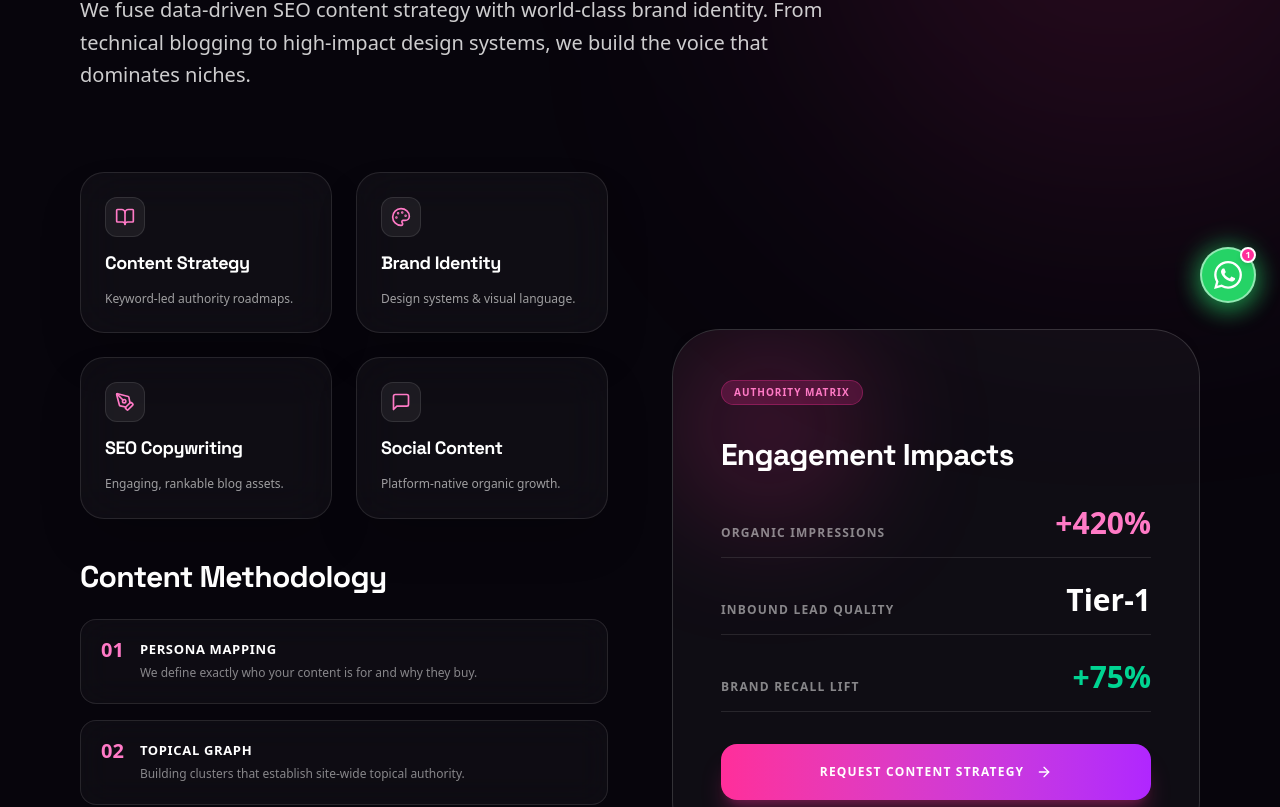
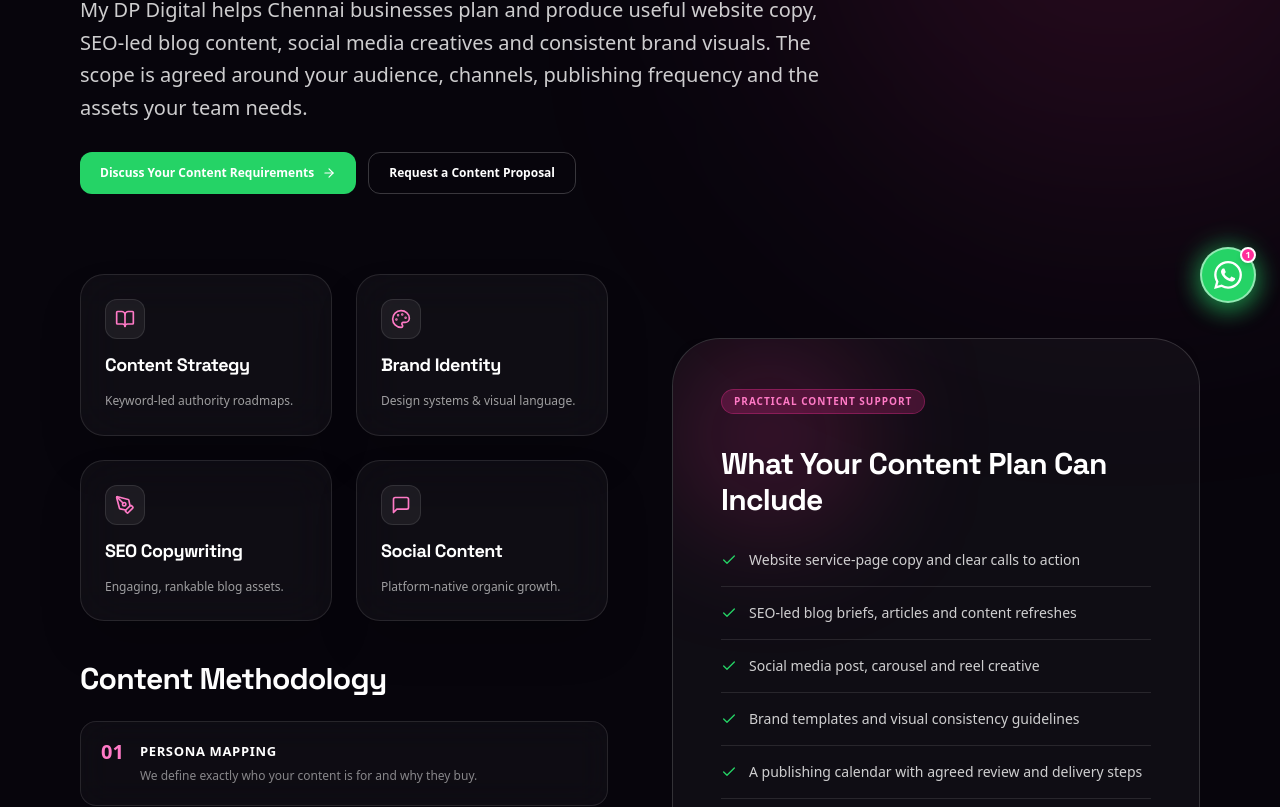
Before and after one commit to deenapriyanka00217-arch/my-dp-Digital, a React (Vite) app: page /services/content-marketing-branding in a window 1280 px wide. Shown: the part 473-1280 px from the top of the page. Built offline with nearby package versions, Linux system fonts and the light colour scheme.

Commit message:
seo: clarify content services and add enquiry CTA

```diff
--- a/src/pages/ContentBranding.tsx
+++ b/src/pages/ContentBranding.tsx
@@ -18,7 +18,7 @@ const CONTENTBRANDING_JSON_LD = [
     },
     areaServed: 'Chennai, Tamil Nadu, India',
     description:
-      'Graphic design and content writing services in Chennai, covering brand identity, SEO copywriting, and visual design for growing businesses.',
+      'Content strategy, SEO website copy, blog content, social media creatives and brand identity design for growing businesses in Chennai.',
   },
   {
     '@context': 'https://schema.org',
@@ -35,8 +35,8 @@ const ContentBrandingPage = () => {
   return (
     <>
     <PageSEO
-      title="Graphic Design & Content Writing Services in Chennai"
-      description="Graphic design and content writing services in Chennai — branding, SEO copywriting, and visual design that builds authority and drives traffic."
+      title="Content Marketing & Graphic Design in Chennai | My DP Digital"
+      description="Chennai content marketing, SEO writing, social media creatives and graphic design for businesses that need consistent, on-brand communication."
       canonicalPath="/services/content-marketing-branding"
       jsonLd={CONTENTBRANDING_JSON_LD}
     />
@@ -53,8 +53,22 @@ const ContentBrandingPage = () => {
             Content Marketing, Graphic Design <br /> <span className="text-transparent bg-clip-text bg-gradient-to-r from-[#FF2E9A] via-[#B026FF] to-[#06B6D4]">& Branding Services.</span>
           </h1>
           <p className="text-lg sm:text-xl text-white/80 leading-relaxed font-normal">
-            We fuse data-driven SEO content strategy with world-class brand identity. From technical blogging to high-impact design systems, we build the voice that dominates niches.
+            My DP Digital helps Chennai businesses plan and produce useful website copy, SEO-led blog content, social media creatives and consistent brand visuals. The scope is agreed around your audience, channels, publishing frequency and the assets your team needs.
           </p>
+          <div className="flex flex-wrap gap-3 pt-2">
+            <a
+              href={`https://wa.me/918148320217?text=${encodeURIComponent('Hi My DP Digital, I need content marketing or graphic design support. Business type: __. Required assets: __. Monthly quantity: __.')}`}
+              target="_blank"
+              rel="noopener noreferrer"
+              className="inline-flex items-center gap-2 rounded-xl bg-[#25D366] px-5 py-3 text-xs font-bold text-white transition-colors hover:bg-[#20ba59]"
+              aria-label="Discuss content marketing and graphic design on WhatsApp"
+            >
+              Discuss Your Content Requirements <ArrowRight size={14} />
+            </a>
+            <Link to="/contact" className="inline-flex items-center rounded-xl border border-white/20 px-5 py-3 text-xs font-bold text-white hover:bg-white/10">
+              Request a Content Proposal
+            </Link>
+          </div>
         </div>
 
         <div className="grid lg:grid-cols-12 gap-12 lg:gap-16 items-center mb-32">
@@ -103,28 +117,31 @@ const ContentBrandingPage = () => {
                 <div className="absolute top-0 left-0 w-48 h-48 bg-[#FF2E9A]/20 blur-3xl rounded-full" />
                 <div className="relative z-10 space-y-8">
                   <div className="inline-flex px-3 py-1 rounded-full bg-[#FF2E9A]/20 border border-[#FF2E9A]/30 text-[#FF7AC6] text-[10px] font-bold uppercase tracking-widest">
-                    Authority Matrix
+                    Practical Content Support
                   </div>
-                  <h3 className="text-3xl font-black text-white tracking-tight">Engagement Impacts</h3>
-                  <div className="space-y-6">
-                    <div className="flex items-end justify-between border-b border-white/10 pb-4">
-                      <span className="text-xs font-bold text-white/50 uppercase tracking-widest">Organic Impressions</span>
-                      <span className="text-3xl font-black text-[#FF7AC6]">+420%</span>
-                    </div>
-                    <div className="flex items-end justify-between border-b border-white/10 pb-4">
-                      <span className="text-xs font-bold text-white/50 uppercase tracking-widest">Inbound Lead Quality</span>
-                      <span className="text-3xl font-black text-white">Tier-1</span>
-                    </div>
-                    <div className="flex items-end justify-between border-b border-white/10 pb-4">
-                      <span className="text-xs font-bold text-white/50 uppercase tracking-widest">Brand Recall Lift</span>
-                      <span className="text-3xl font-black text-emerald-400">+75%</span>
-                    </div>
+                  <h3 className="text-3xl font-black text-white tracking-tight">What Your Content Plan Can Include</h3>
+                  <div className="space-y-4">
+                    {[
+                      'Website service-page copy and clear calls to action',
+                      'SEO-led blog briefs, articles and content refreshes',
+                      'Social media post, carousel and reel creative',
+                      'Brand templates and visual consistency guidelines',
+                      'A publishing calendar with agreed review and delivery steps',
+                    ].map((item) => (
+                      <div key={item} className="flex items-start gap-3 border-b border-white/10 pb-4 text-sm text-white/80">
+                        <Check size={16} className="mt-0.5 shrink-0 text-[#25D366]" />
+                        <span>{item}</span>
+                      </div>
+                    ))}
                   </div>
+                  <p className="text-xs leading-relaxed text-white/55">
+                    Deliverables and fees depend on the content formats, monthly quantity, research needs, design complexity and revision scope. We agree the plan before production begins; reach and lead outcomes are measured rather than guaranteed.
+                  </p>
                   <Link
                     to="/contact"
                     className="w-full py-5 rounded-2xl bg-gradient-to-r from-[#FF2E9A] to-[#B026FF] text-white font-bold uppercase tracking-widest text-xs flex items-center justify-center gap-3 shadow-xl shadow-[#FF2E9A]/25 hover:from-[#FF7AC6] hover:to-[#FF2E9A] transition-all"
                   >
-                    <span>Request Content Strategy</span>
+                    <span>Request Content & Design Proposal</span>
                     <ArrowRight size={16} />
                   </Link>
                 </div>
```
